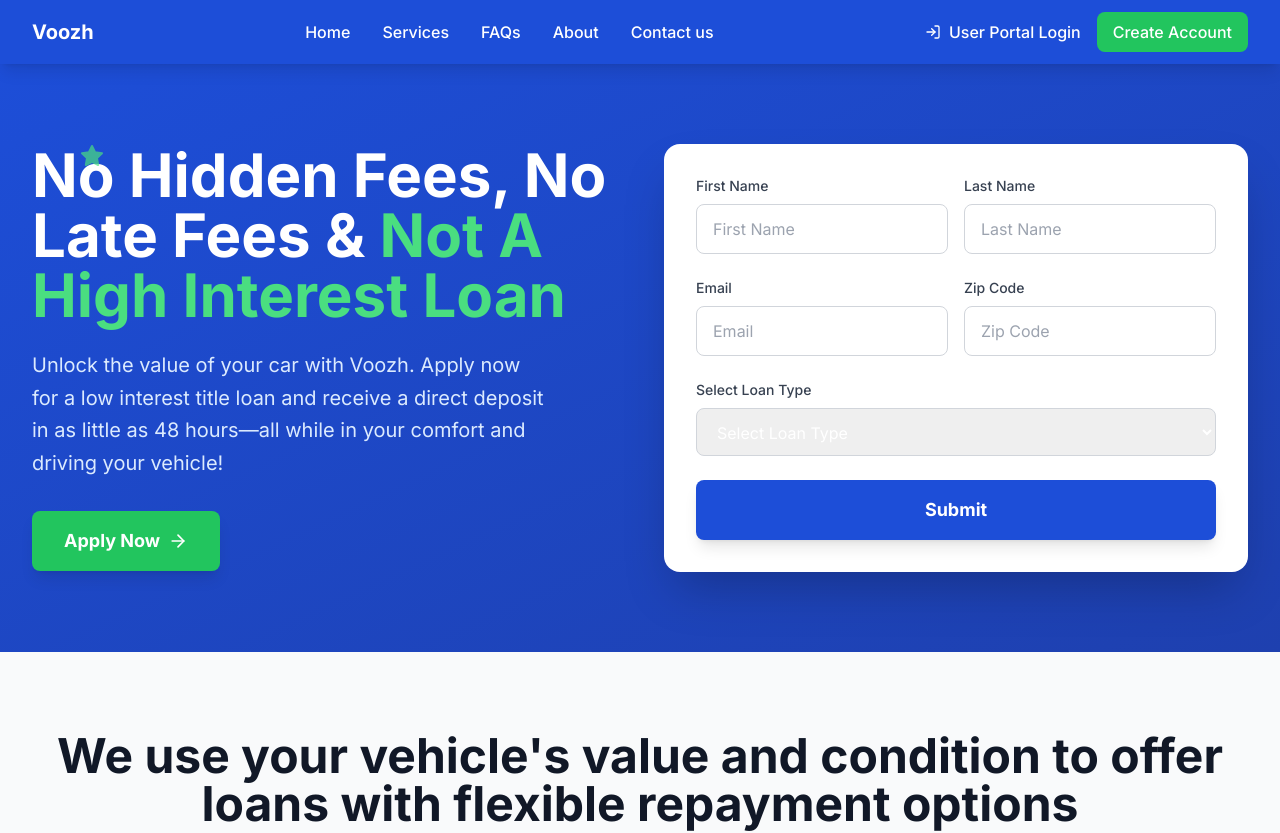
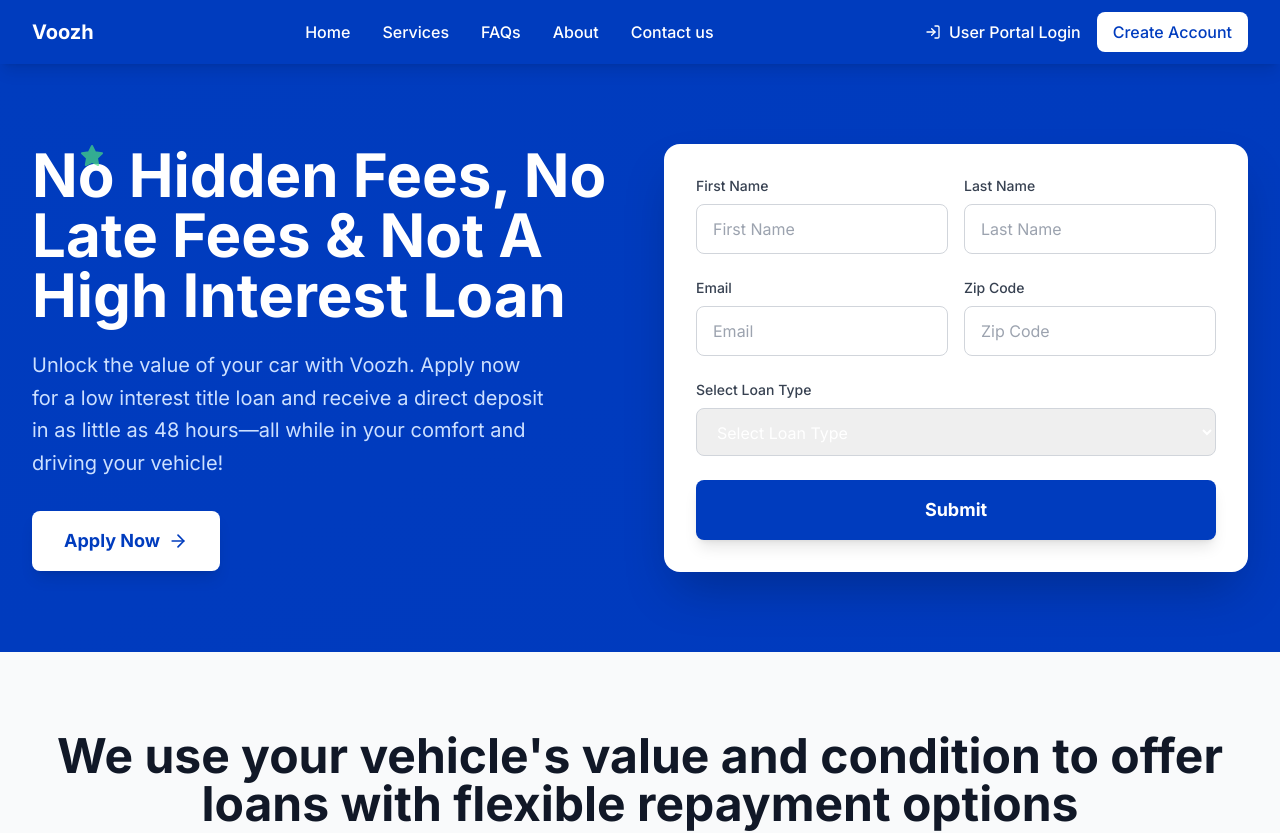
Before and after one commit to murambaprogress/title-loan-master, a React (Vite) app: page / in a window 1280 px wide. Shown: the top 833 px of the page. Built offline with nearby package versions, Linux system fonts and the light colour scheme.

Commit message:
Update Color Palette to Custom Blue Theme

```diff
--- a/src/components/Header.tsx
+++ b/src/components/Header.tsx
@@ -28,7 +28,7 @@ const Header: React.FC<HeaderProps> = ({ onLoginClick, onSignupClick }) => {
   };
 
   return (
-    <header className="bg-blue-700 text-white sticky top-0 z-50 shadow-lg">
+    <header className="bg-primary-500 text-white sticky top-0 z-50 shadow-lg">
       <div className="max-w-7xl mx-auto px-4 sm:px-6 lg:px-8">
         <div className="flex justify-between items-center h-16">
           <div className="flex-shrink-0">
@@ -41,7 +41,7 @@ const Header: React.FC<HeaderProps> = ({ onLoginClick, onSignupClick }) => {
               <a
                 key={item.name}
                 href={item.href}
-                className="hover:text-green-400 transition-colors duration-200 font-medium"
+                className="hover:text-white/80 transition-colors duration-200 font-medium"
               >
                 {item.name}
               </a>
@@ -52,14 +52,14 @@ const Header: React.FC<HeaderProps> = ({ onLoginClick, onSignupClick }) => {
           <div className="hidden md:flex items-center space-x-4">
             <button
               onClick={handleUserPortalClick}
-              className="flex items-center space-x-2 hover:text-green-400 transition-colors duration-200 font-medium"
+              className="flex items-center space-x-2 hover:text-white/80 transition-colors duration-200 font-medium"
             >
               <LogIn size={16} />
               <span>User Portal Login</span>
             </button>
             <button
               onClick={handleCreateAccountClick}
-              className="bg-green-500 text-white px-4 py-2 rounded-lg font-medium hover:bg-green-600 transition-colors duration-200"
+              className="bg-white text-primary-500 px-4 py-2 rounded-lg font-medium hover:bg-gray-100 transition-colors duration-200"
             >
               Create Account
             </button>
@@ -69,7 +69,7 @@ const Header: React.FC<HeaderProps> = ({ onLoginClick, onSignupClick }) => {
           <div className="md:hidden">
             <button
               onClick={() => setIsMenuOpen(!isMenuOpen)}
-              className="text-white hover:text-green-400 transition-colors duration-200"
+              className="text-white hover:text-white/80 transition-colors duration-200"
             >
               {isMenuOpen ? <X size={24} /> : <Menu size={24} />}
             </button>
@@ -78,13 +78,13 @@ const Header: React.FC<HeaderProps> = ({ onLoginClick, onSignupClick }) => {
 
         {/* Mobile Navigation */}
         {isMenuOpen && (
-          <div className="md:hidden bg-blue-800 rounded-lg mt-2 p-4">
+          <div className="md:hidden bg-primary-600 rounded-lg mt-2 p-4">
             <nav className="flex flex-col space-y-3">
               {navigation.map((item) => (
                 <a
                   key={item.name}
                   href={item.href}
-                  className="hover:text-green-400 transition-colors duration-200 font-medium"
+                  className="hover:text-white/80 transition-colors duration-200 font-medium"
                   onClick={() => setIsMenuOpen(false)}
                 >
                   {item.name}
@@ -96,7 +96,7 @@ const Header: React.FC<HeaderProps> = ({ onLoginClick, onSignupClick }) => {
                     handleUserPortalClick();
                     setIsMenuOpen(false);
                   }}
-                  className="flex items-center space-x-2 hover:text-green-400 transition-colors duration-200 text-left font-medium"
+                  className="flex items-center space-x-2 hover:text-white/80 transition-colors duration-200 text-left font-medium"
                 >
                   <LogIn size={16} />
                   <span>User Portal Login</span>
@@ -106,7 +106,7 @@ const Header: React.FC<HeaderProps> = ({ onLoginClick, onSignupClick }) => {
                     handleCreateAccountClick();
                     setIsMenuOpen(false);
                   }}
-                  className="bg-green-500 text-white px-4 py-2 rounded-lg font-medium hover:bg-green-600 transition-colors duration-200"
+                  className="bg-white text-primary-500 px-4 py-2 rounded-lg font-medium hover:bg-gray-100 transition-colors duration-200"
                 >
                   Create Account
                 </button>
--- a/src/components/HeroSection.tsx
+++ b/src/components/HeroSection.tsx
@@ -28,7 +28,7 @@ const HeroSection: React.FC<HeroSectionProps> = ({ onApplyClick }) => {
   };
 
   return (
-    <section id="home" className="bg-gradient-to-br from-blue-700 to-blue-800 text-white py-20 relative overflow-hidden">
+    <section id="home" className="bg-gradient-to-br from-primary-500 to-primary-700 text-white py-20 relative overflow-hidden">
       {/* Decorative elements */}
       <div className="absolute top-20 left-20 text-green-400 animate-pulse">
         <Star size={24} fill="currentColor" />
@@ -44,7 +44,7 @@ const HeroSection: React.FC<HeroSectionProps> = ({ onApplyClick }) => {
             <div className="space-y-6">
               <h1 className="text-4xl md:text-5xl lg:text-6xl font-bold leading-tight">
                 No Hidden Fees, No Late Fees &{' '}
-                <span className="text-green-400">Not A High Interest Loan</span>
+                <span className="text-white">Not A High Interest Loan</span>
               </h1>
               <p className="text-xl text-blue-100 leading-relaxed max-w-lg">
                 Unlock the value of your car with Voozh. Apply now
@@ -55,7 +55,7 @@ const HeroSection: React.FC<HeroSectionProps> = ({ onApplyClick }) => {
 
             <button
               onClick={onApplyClick}
-              className="bg-green-500 text-white px-8 py-4 rounded-lg font-bold text-lg hover:bg-green-600 transition-all duration-200 transform hover:scale-105 shadow-lg flex items-center space-x-2"
+              className="bg-white text-primary-500 px-8 py-4 rounded-lg font-bold text-lg hover:bg-gray-100 transition-all duration-200 transform hover:scale-105 shadow-lg flex items-center space-x-2"
             >
               <span>Apply Now</span>
               <ArrowRight size={20} />
@@ -76,6 +76,7 @@ const HeroSection: React.FC<HeroSectionProps> = ({ onApplyClick }) => {
                     value={formData.firstName}
                     onChange={handleInputChange}
                     className="w-full px-4 py-3 border border-gray-300 rounded-lg focus:ring-2 focus:ring-blue-500 focus:border-blue-500 transition-colors duration-200"
+                    className="w-full px-4 py-3 border border-gray-300 rounded-lg focus:ring-2 focus:ring-primary-500 focus:border-primary-500 transition-colors duration-200"
                     placeholder="First Name"
                     required
                   />
@@ -90,6 +91,7 @@ const HeroSection: React.FC<HeroSectionProps> = ({ onApplyClick }) => {
                     value={formData.lastName}
                     onChange={handleInputChange}
                     className="w-full px-4 py-3 border border-gray-300 rounded-lg focus:ring-2 focus:ring-blue-500 focus:border-blue-500 transition-colors duration-200"
+                    className="w-full px-4 py-3 border border-gray-300 rounded-lg focus:ring-2 focus:ring-primary-500 focus:border-primary-500 transition-colors duration-200"
                     placeholder="Last Name"
                     required
                   />
@@ -107,6 +109,7 @@ const HeroSection: React.FC<HeroSectionProps> = ({ onApplyClick }) => {
                     value={formData.email}
                     onChange={handleInputChange}
                     className="w-full px-4 py-3 border border-gray-300 rounded-lg focus:ring-2 focus:ring-blue-500 focus:border-blue-500 transition-colors duration-200"
+                    className="w-full px-4 py-3 border border-gray-300 rounded-lg focus:ring-2 focus:ring-primary-500 focus:border-primary-500 transition-colors duration-200"
                     placeholder="Email"
                     required
                   />
@@ -121,6 +124,7 @@ const HeroSection: React.FC<HeroSectionProps> = ({ onApplyClick }) => {
                     value={formData.zipCode}
                     onChange={handleInputChange}
                     className="w-full px-4 py-3 border border-gray-300 rounded-lg focus:ring-2 focus:ring-blue-500 focus:border-blue-500 transition-colors duration-200"
+                    className="w-full px-4 py-3 border border-gray-300 rounded-lg focus:ring-2 focus:ring-primary-500 focus:border-primary-500 transition-colors duration-200"
                     placeholder="Zip Code"
                     required
                   />
@@ -136,6 +140,7 @@ const HeroSection: React.FC<HeroSectionProps> = ({ onApplyClick }) => {
                   value={formData.loanType}
                   onChange={handleInputChange}
                   className="w-full px-4 py-3 border border-gray-300 rounded-lg focus:ring-2 focus:ring-blue-500 focus:border-blue-500 transition-colors duration-200"
+                  className="w-full px-4 py-3 border border-gray-300 rounded-lg focus:ring-2 focus:ring-primary-500 focus:border-primary-500 transition-colors duration-200"
                   required
                 >
                   <option value="">Select Loan Type</option>
@@ -145,7 +150,7 @@ const HeroSection: React.FC<HeroSectionProps> = ({ onApplyClick }) => {
 
               <button
                 type="submit"
-                className="w-full bg-blue-700 text-white py-4 rounded-lg font-bold text-lg hover:bg-blue-800 transition-colors duration-200 transform hover:scale-105 shadow-lg"
+                className="w-full bg-primary-500 text-white py-4 rounded-lg font-bold text-lg hover:bg-primary-600 transition-colors duration-200 transform hover:scale-105 shadow-lg"
               >
                 Submit
               </button>
--- a/src/components/ServicesSection.tsx
+++ b/src/components/ServicesSection.tsx
@@ -35,7 +35,7 @@ const ServicesSection: React.FC<ServicesSectionProps> = ({ onApplyClick }) => {
             </p>
             <button
               onClick={onApplyClick}
-              className="w-full bg-blue-700 text-white py-4 rounded-lg font-bold text-lg hover:bg-blue-800 transition-all duration-200 transform hover:scale-105 shadow-lg flex items-center justify-center space-x-2"
+              className="w-full bg-primary-500 text-white py-4 rounded-lg font-bold text-lg hover:bg-primary-600 transition-all duration-200 transform hover:scale-105 shadow-lg flex items-center justify-center space-x-2"
             >
               <span>Apply For Car Title Loan</span>
               <ArrowRight size={20} />
@@ -43,7 +43,7 @@ const ServicesSection: React.FC<ServicesSectionProps> = ({ onApplyClick }) => {
           </div>
 
           {/* Title Loan Buyout Program */}
-          <div className="bg-gradient-to-br from-blue-700 to-blue-800 text-white rounded-2xl p-8 hover:shadow-xl transition-all duration-300 transform hover:scale-105">
+          <div className="bg-gradient-to-br from-primary-500 to-primary-700 text-white rounded-2xl p-8 hover:shadow-xl transition-all duration-300 transform hover:scale-105">
             <div className="flex justify-center mb-6">
               <div className="bg-white/10 rounded-full p-6">
                 <Coins size={64} className="text-green-400" />
@@ -66,7 +66,7 @@ const ServicesSection: React.FC<ServicesSectionProps> = ({ onApplyClick }) => {
         </div>
 
         {/* Title Loan Buy Out Section */}
-        <div className="bg-gradient-to-r from-blue-700 to-blue-800 rounded-3xl p-12 text-white">
+        <div className="bg-gradient-to-r from-primary-500 to-primary-700 rounded-3xl p-12 text-white">
           <div className="grid lg:grid-cols-2 gap-12 items-center">
             <div className="relative">
               <div className="bg-white/10 rounded-2xl p-8">
--- a/tailwind.config.js
+++ b/tailwind.config.js
@@ -4,18 +4,41 @@ export default {
   theme: {
     extend: {
       colors: {
+        primary: {
+          50: '#e6f0ff',
+          100: '#cce0ff',
+          200: '#99c2ff',
+          300: '#66a3ff',
+          400: '#3385ff',
+          500: '#003cbe',
+          600: '#003bbe',
+          700: '#003abe',
+          800: '#0038bd',
+          900: '#0037bc',
+        },
+        secondary: {
+          50: '#e6f1ff',
+          100: '#cce2ff',
+          200: '#99c5ff',
+          300: '#66a8ff',
+          400: '#338bff',
+          500: '#003dc0',
+          600: '#003abd',
+          700: '#003dbe',
+          800: '#0039bd',
+          900: '#0037bc',
+        },
         blue: {
-          50: '#eff6ff',
-          100: '#dbeafe',
-          200: '#bfdbfe',
-          300: '#93c5fd',
-          400: '#60a5fa',
-          500: '#3b82f6',
-          600: '#2563eb',
-          700: '#1d4ed8',
-          800: '#1e40af',
-          900: '#1e3a8a',
-          950: '#172554',
+          50: '#e6f0ff',
+          100: '#cce0ff',
+          200: '#99c2ff',
+          300: '#66a3ff',
+          400: '#3385ff',
+          500: '#003cbe',
+          600: '#003bbe',
+          700: '#003abe',
+          800: '#0038bd',
+          900: '#0037bc',
         },
         green: {
           50: '#f0fdf4',
@@ -41,6 +64,19 @@ export default {
           700: '#0f766e',
           800: '#115e59',
           900: '#134e4a',
+        },
+        white: '#ffffff',
+        gray: {
+          50: '#f9fafb',
+          100: '#f3f4f6',
+          200: '#e5e7eb',
+          300: '#d1d5db',
+          400: '#9ca3af',
+          500: '#6b7280',
+          600: '#4b5563',
+          700: '#374151',
+          800: '#1f2937',
+          900: '#111827',
         }
       },
       fontFamily: {
```
Also changed, not shown: src/components/ApplicationProgressTracker.tsx (+4 -4 lines), src/components/CallToActionSection.tsx (+7 -2 lines), src/components/DocumentUploadStep.tsx (+4 -4 lines), src/components/IncomeInformationStep.tsx (+9 -9 lines), src/components/LoanApplicationFlow.tsx (+22 -22 lines), src/components/PersonalInformationStep.tsx (+16 -16 lines), src/components/VehicleInformationStep.tsx (+23 -23 lines), src/components/VehicleQualification.tsx (+4 -4 lines).
